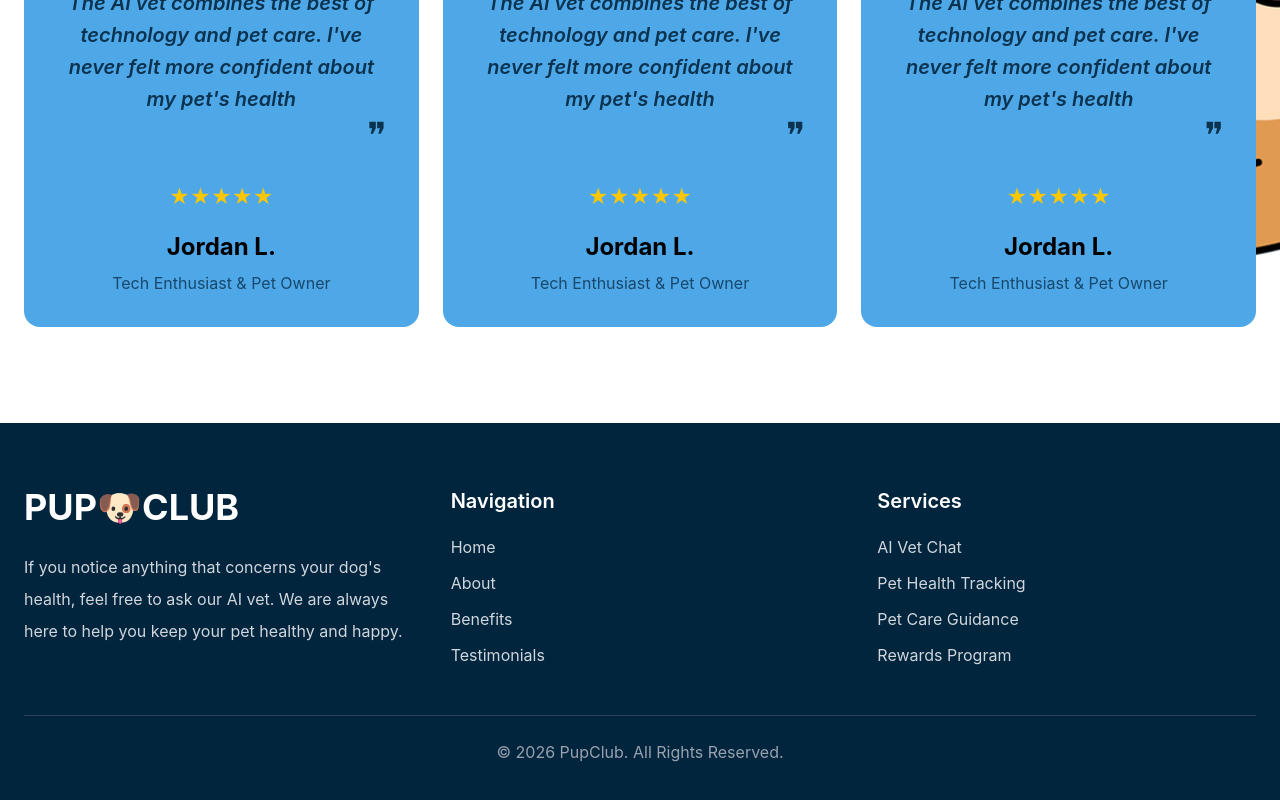
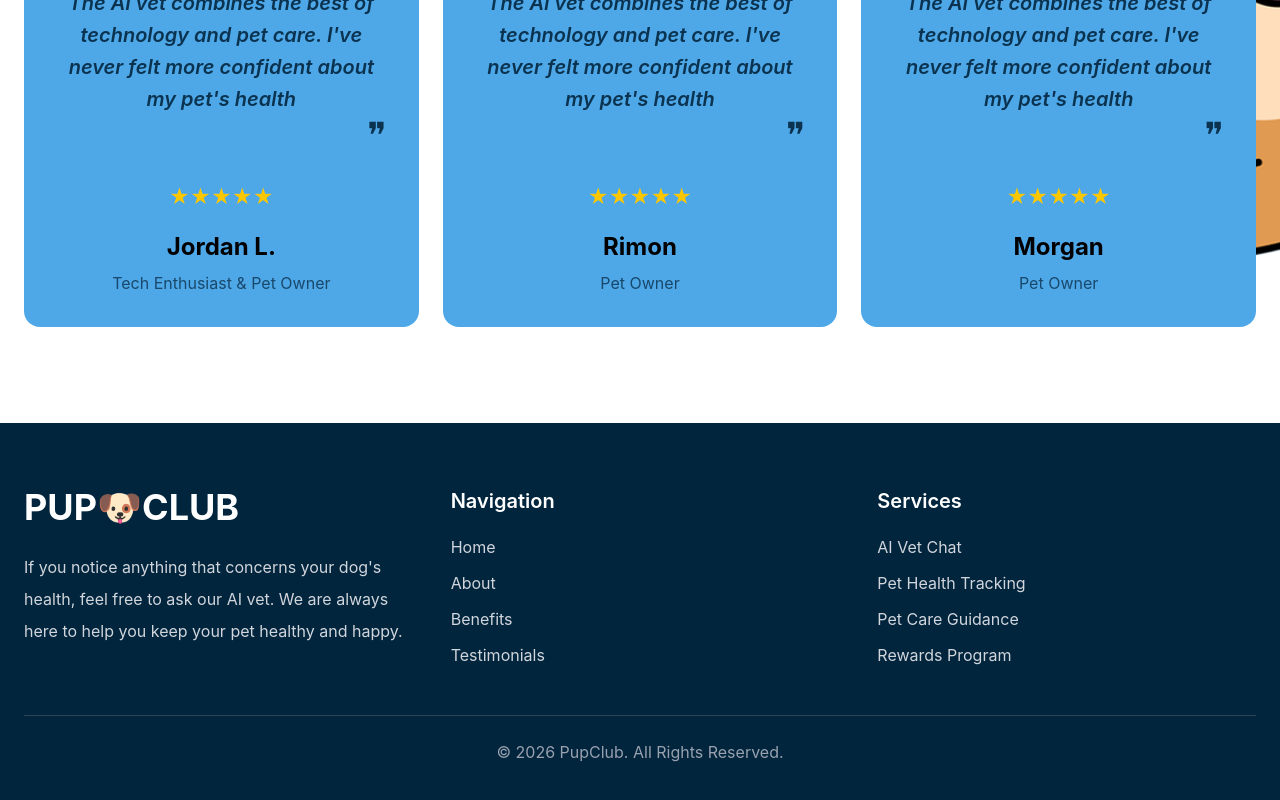
Before and after one commit to devjahid1/Pet, a React (Vite) app: page / in a window 1280 px wide. Shown: the part 4294-5094 px from the top of the page. Built offline with nearby package versions, Linux system fonts and the light colour scheme.

Commit message:
Update Testimonials.jsx

```diff
--- a/src/components/Testimonials.jsx
+++ b/src/components/Testimonials.jsx
@@ -6,15 +6,14 @@ const testimonials = [
     role: "Tech Enthusiast & Pet Owner",
   },
   {
-    name: "Jordan L.",
-    role: "Tech Enthusiast & Pet Owner",
+    name: "Rimon ",
+    role: "Pet Owner",
   },
   {
-    name: "Jordan L.",
-    role: "Tech Enthusiast & Pet Owner",
+    name: "Morgan",
+    role: "Pet Owner",
   },
 ];
-
 const Testimonials = () => {
   return (
     <section id="testimonials" className="bg-[##ffffff] py-24 overflow-hidden">
```
